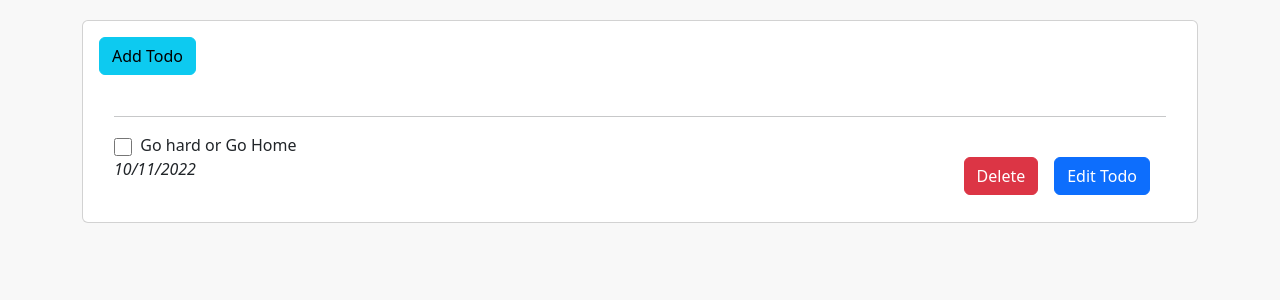
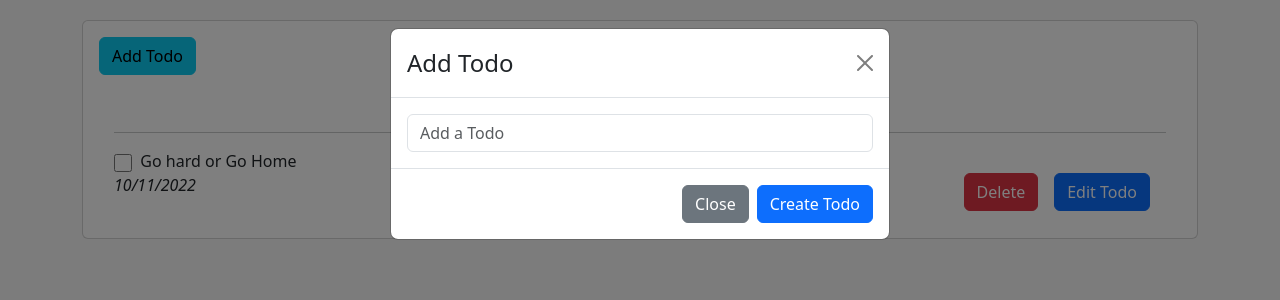
Before and after one commit to christinen22/todos-react-firebase, a React (Vite) app: page / in a window 1280 px wide. Both pictures are taken after a click on the button "Add Todo". Shown: the top 300 px of the page. Built offline with nearby package versions, Linux system fonts and the light colour scheme; a web font is replaced by a local one.

Commit message:
Add a Todo to Firebase-db

```diff
--- a/src/components/Todo.tsx
+++ b/src/components/Todo.tsx
@@ -1,19 +1,57 @@
-import { Container, Row, Col, Card, Button, Form } from "react-bootstrap";
+import { useState } from "react";
+import {
+  Container,
+  Row,
+  Col,
+  Card,
+  Button,
+  Form,
+  Modal,
+} from "react-bootstrap";
+import { collection, addDoc, serverTimestamp } from "firebase/firestore";
+import { db } from "../services/firebase.config";
 import EditTodo from "./EditTodo";
 
 const Todo = () => {
+  const collectionRef = collection(db, "todo");
+  const [createTodo, setCreateTodo] = useState("");
+  const [showAddModal, setShowAddModal] = useState(false);
+
+  // ATodo Handler
+  const submitTodo = async (e: React.FormEvent) => {
+    e.preventDefault();
+
+    try {
+      await addDoc(collectionRef, {
+        todo: createTodo,
+        isChecked: false,
+        timestamp: serverTimestamp(),
+      });
+      window.location.reload();
+    } catch (err) {
+      console.log(err);
+    }
+  };
+
+  const handleAddModalClose = () => {
+    setShowAddModal(false);
+  };
+
+  const handleAddModalShow = () => {
+    setShowAddModal(true);
+  };
+
   return (
     <>
       <Container>
         <Row>
-          <Col md-12>
+          <Col>
             <Card>
               <Card.Body>
                 <Button
-                  data-bs-toggle="modal"
-                  data-bs-target="#addModal"
-                  type="button"
-                  className="btn btn-info"
+                  onClick={handleAddModalShow}
+                  variant="info"
+                  className="mb-3"
                 >
                   Add Todo
                 </Button>
@@ -31,12 +69,12 @@ const Todo = () => {
                       <br />
                       <i>10/11/2022</i>
                     </span>
-                    <span className=" float-end mx-3">
+                    <span className="float-end mx-3">
                       <EditTodo />
                     </span>
-                    <button type="button" className="btn btn-danger float-end">
+                    <Button variant="danger" className="float-end">
                       Delete
-                    </button>
+                    </Button>
                   </div>
                 </div>
               </Card.Body>
@@ -45,46 +83,30 @@ const Todo = () => {
         </Row>
       </Container>
 
-      {/* Modal */}
-      <div
-        className="modal fade"
-        id="addModal"
-        aria-labelledby="addModalLabel"
-        aria-hidden="true"
-      >
-        <div className="modal-dialog">
-          <Form className="d-flex">
-            <div className="modal-content">
-              <div className="modal-header">
-                <h5 className="modal-title" id="addModalLabel">
-                  Add Todo
-                </h5>
-                <Button
-                  type="button"
-                  className="btn-close"
-                  data-bs-dismiss="modal"
-                  aria-label="Close"
-                ></Button>
-              </div>
-              <div className="modal-body">
-                <input
+      <Modal show={showAddModal} onHide={handleAddModalClose}>
+        <Form onSubmit={submitTodo}>
+          <Modal.Header closeButton>
+            <Modal.Title>Add Todo</Modal.Title>
+          </Modal.Header>
+          <Modal.Body>
+            <Form.Control
               type="text"
-                  className="form-control"
               placeholder="Add a Todo"
+              onChange={(e) => setCreateTodo(e.target.value)}
             />
-              </div>
-              <div className="modal-footer">
-                <Button className="btn btn-secondary" data-bs-dismiss="modal">
+          </Modal.Body>
+          <Modal.Footer>
+            <Button variant="secondary" onClick={handleAddModalClose}>
               Close
             </Button>
-
-                <Button className="btn btn-primary">Create Todo</Button>
-              </div>
-            </div>
+            <Button type="submit" variant="primary">
+              Create Todo
+            </Button>
+          </Modal.Footer>
         </Form>
-        </div>
-      </div>
+      </Modal>
     </>
   );
 };
+
 export default Todo;
```
Lines whose indentation alone changed are shown as unchanged.
